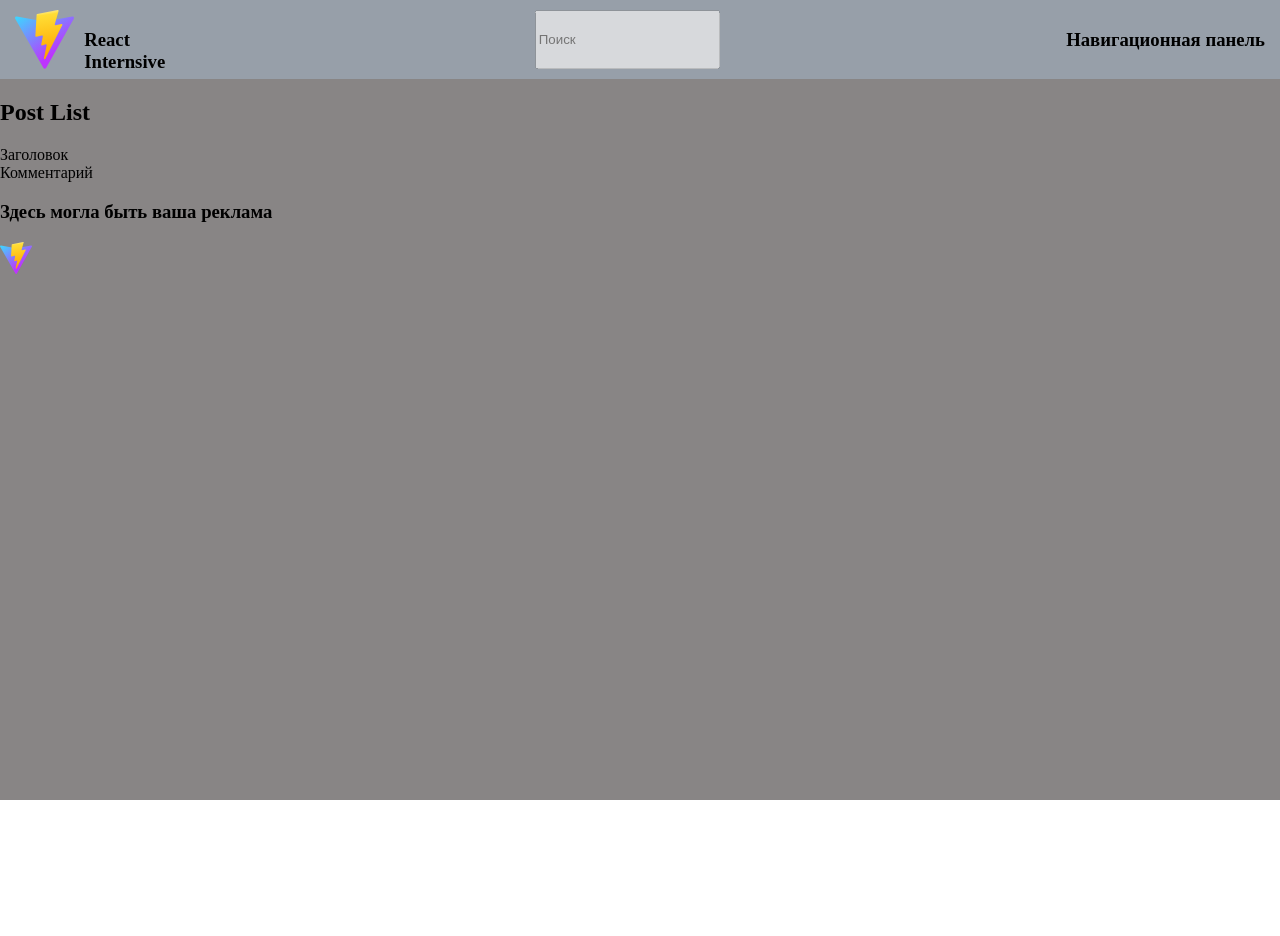
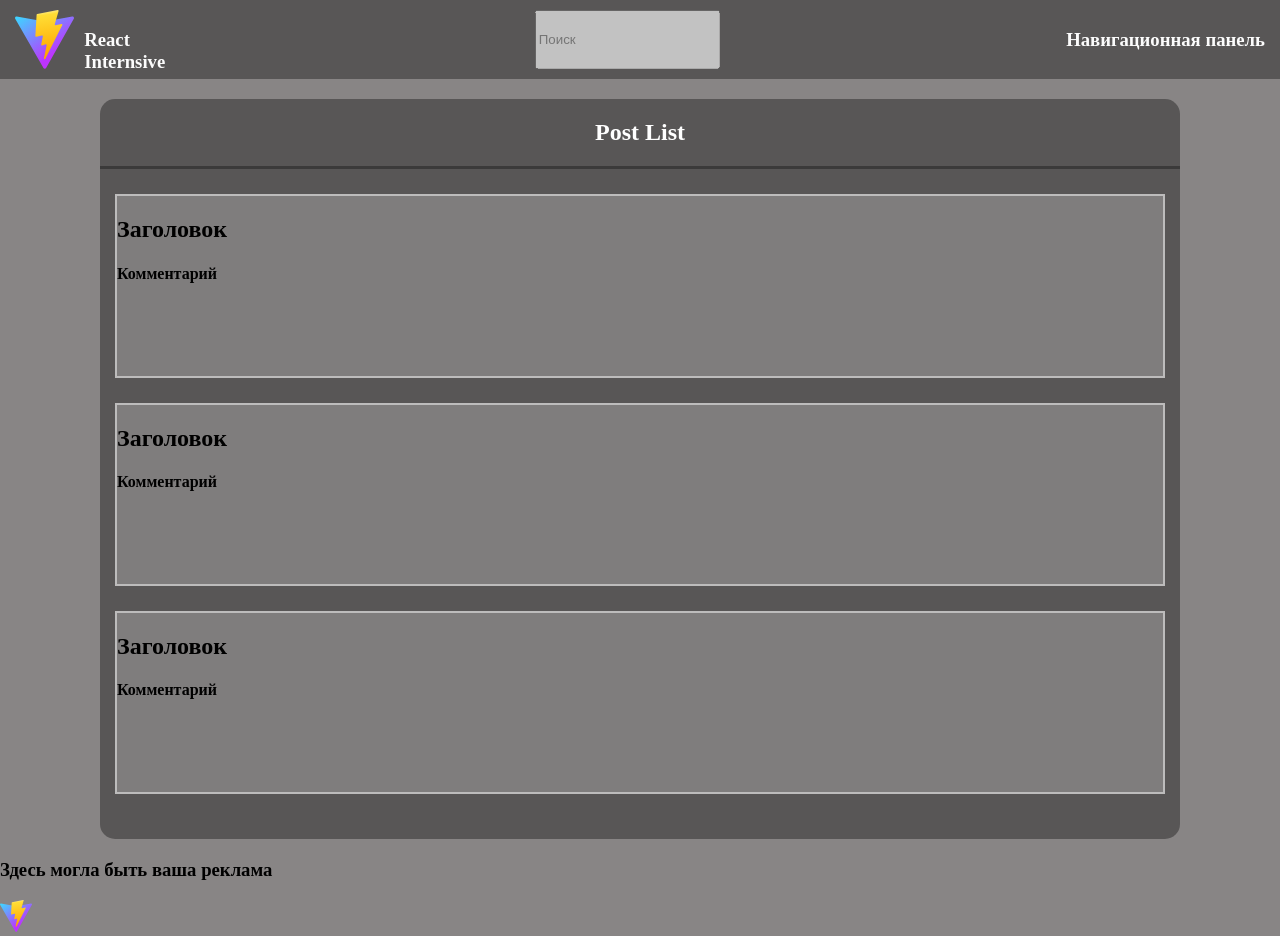
Before and after one commit to RVS-prof/react-intensive, a React (Vite) app: page / in a window 1280 px wide. Before the commit the page ends 800 px from the top, so only its background shows below. Built offline with nearby package versions, Linux system fonts and the light colour scheme.

Commit message:
style: design post list

```diff
--- a/src/entities/post/ui/PostCard.tsx
+++ b/src/entities/post/ui/PostCard.tsx
@@ -1,13 +1,17 @@
 
 export default function PostCard() {
   return (
-    <div>
+    <section>
       <header>
-        Заголовок
+        <h2>
+          Заголовок
+        </h2>
       </header>
       <div>
-        Комментарий
+        <h4>
+          Комментарий
+        </h4>
       </div>
-    </div>
+    </section>
   )
 }
--- a/src/widgets/LayoutHeader/LayoutHeader.module.css
+++ b/src/widgets/LayoutHeader/LayoutHeader.module.css
@@ -2,7 +2,8 @@
   display: flex;
   justify-content: space-between;
   padding: 10px 15px;
-  background-color: rgba(183, 217, 247, 0.315);
+  background-color: rgba(29, 28, 28, 0.445);
+  color: rgb(252, 252, 252);
 }
 
 .mainHeader__icon {
--- /dev/null
+++ b/src/widgets/PostList/PostList.module.css
@@ -0,0 +1,31 @@
+.mainForm {
+  padding: 20px 0px;
+  margin: 20px 100px;
+  background-color: rgba(29, 28, 28, 0.445);
+  display: grid;
+  align-items: center;
+  border-radius: 15px;
+}
+
+.mainForm__header {
+  text-align: center;
+  color: rgb(255, 255, 255);
+  border-bottom: 3px solid rgba(43, 42, 42, 0.63);
+}
+
+.mainForm__header h1 {
+  margin: 0 0 20px;
+}
+
+.mainForm__cards {
+  min-height: 600px;
+  display: grid;
+  gap: 25px;
+  padding: 25px 0;
+}
+
+.mainForm__cards section {
+  margin: 0 15px;
+  border: 2px solid rgba(255, 255, 255, 0.486);
+  background-color: rgba(255, 255, 255, 0.233);
+}
--- a/src/widgets/PostList/PostList.tsx
+++ b/src/widgets/PostList/PostList.tsx
@@ -1,19 +1,21 @@
 import PostCard from "../../entities/post/ui/PostCard";
-
+import style from './PostList.module.css'
 
 export default function PostList() {
 
 
   return (
-    <div>
-      <header>
-        <h2>
+    <section className={style.mainForm}>
+      <header className={style.mainForm__header}>
+        <h1>
           Post List
-        </h2>
+        </h1>
       </header>
-      <section>
+      <section className={style.mainForm__cards}>
+        <PostCard />
+        <PostCard />
         <PostCard />
       </section>
-    </div>
+    </section>
   )
 }
```
